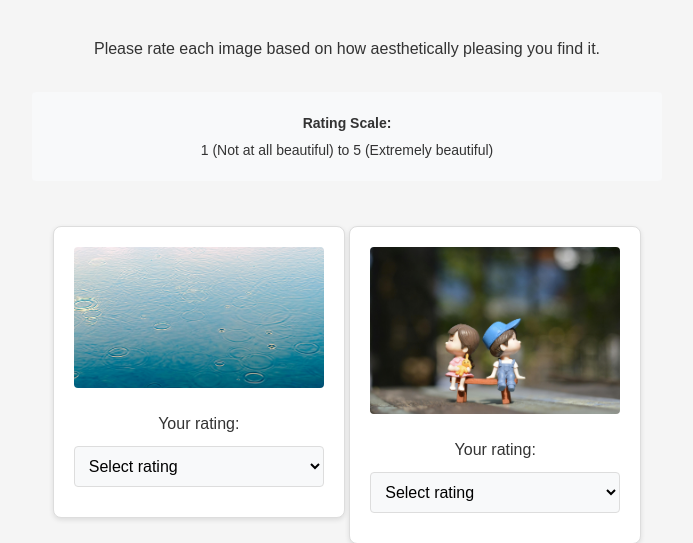
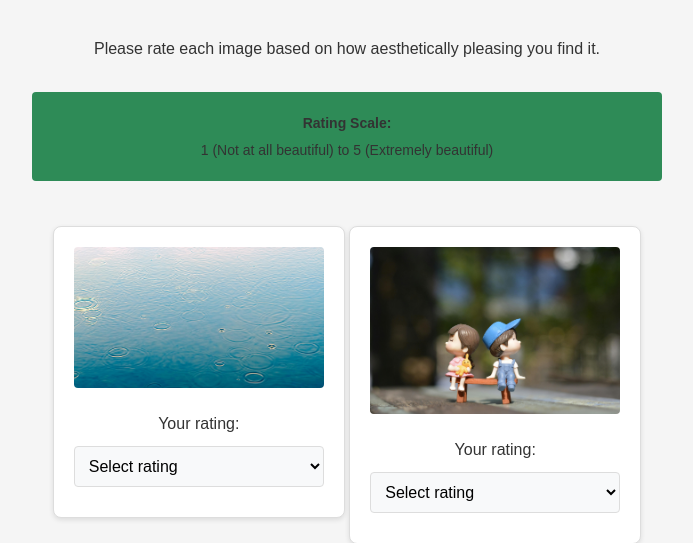
Before and after one commit to drakyere/picture_rating_game, a Flask app: page /rating in a window 1280 px wide. Shown: the top 543 px of the page, without its empty margins (293-986 px from the left). Run offline with Flask 3, Linux system fonts and the light colour scheme; data comes from the database, SQL or seed files in the repository.

Commit message:
Update rating.html

```diff
--- a/templates/rating.html
+++ b/templates/rating.html
@@ -68,7 +68,7 @@
             background-color: #3cb371;
         }
         .rating-scale {
-            background-color: #f8f9fa;
+            background-color: #2e8b57;
             padding: 15px;
             border-radius: 4px;
             margin-bottom: 20px;
```
